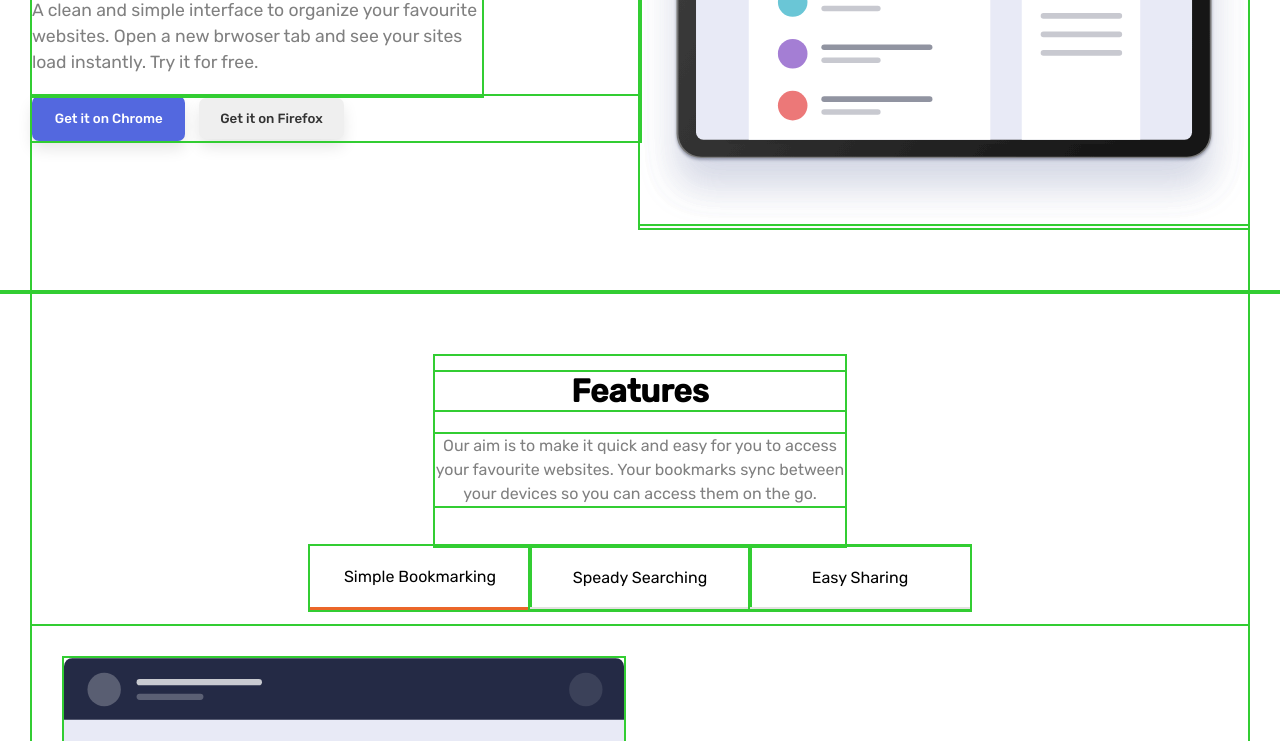
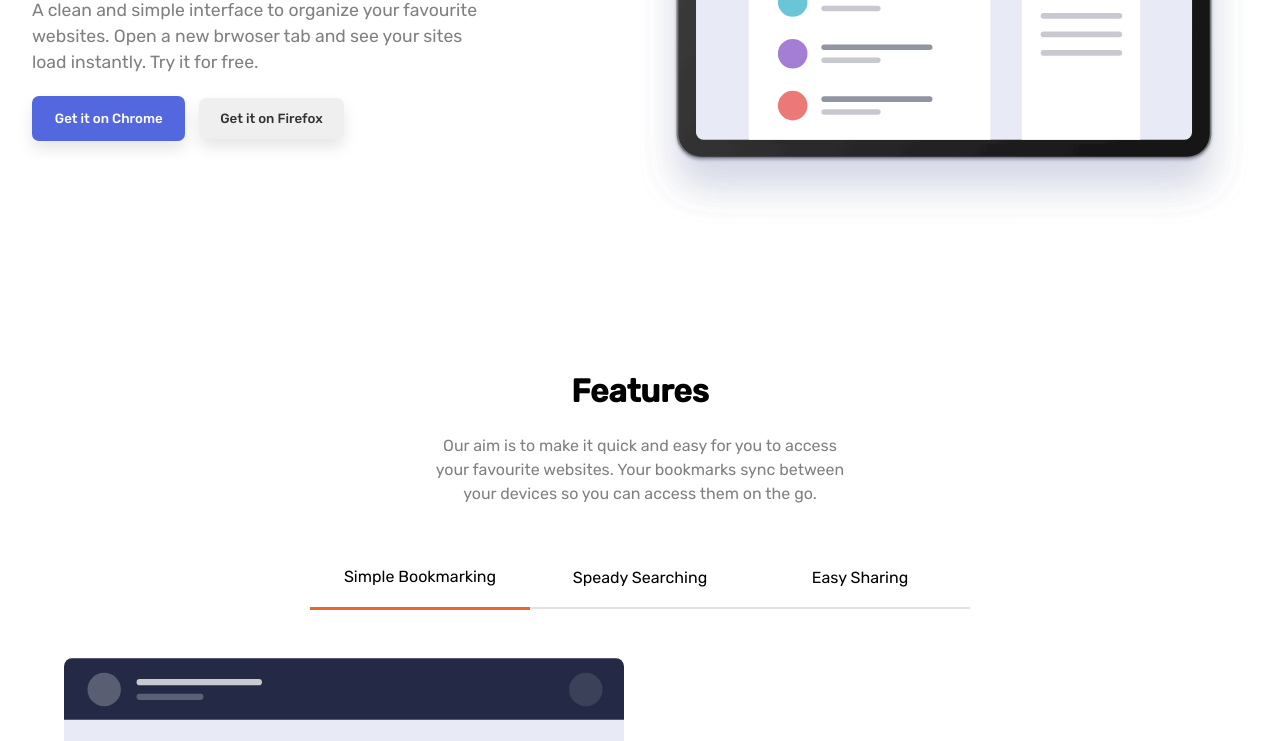
Before and after one commit to MKemmx/Book-Mark-Landing-Page, a plain HTML site: page index.html in a window 1280 px wide. Shown: the part 358-1099 px from the top of the page. Drawn offline with Linux system fonts and the light colour scheme.

Commit message:
removed outline

```diff
--- a/style.scss
+++ b/style.scss
@@ -6,7 +6,7 @@
   box-sizing: border-box;
   font-family: "Rubik", system-ui;
   list-style: none;
-  outline: 2px limegreen solid;
+  // outline: 2px limegreen solid;
 }
 
 .hamburger {
```
Also changed, not shown: style.css, 1 other file.
